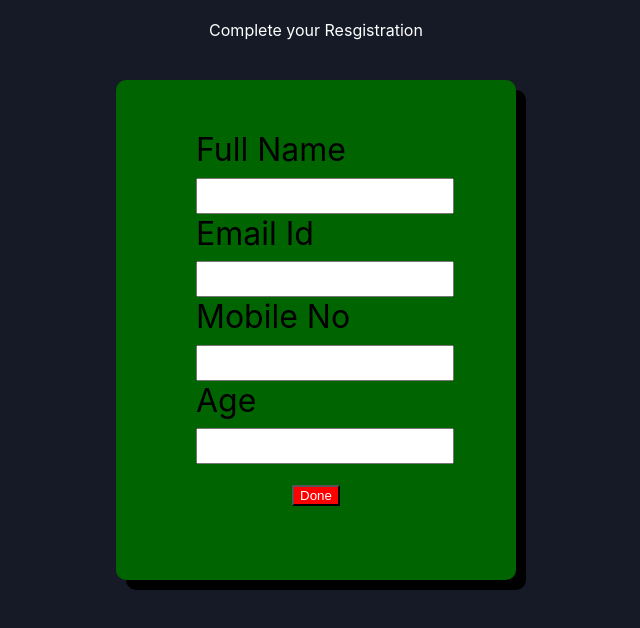
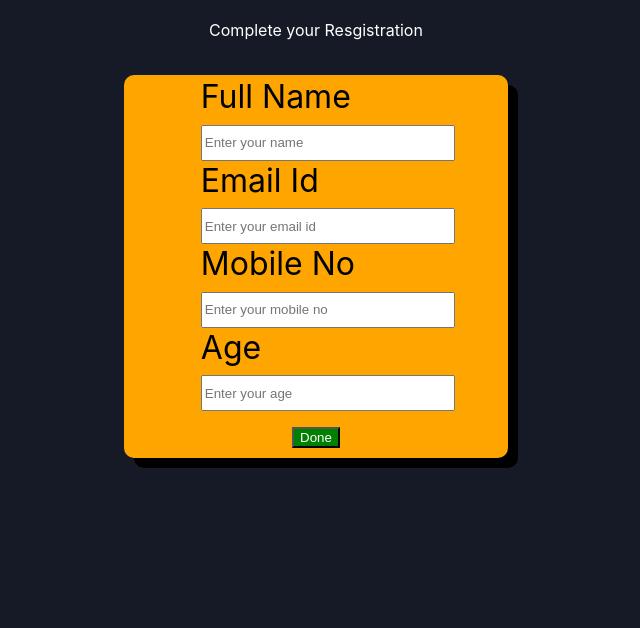
Before and after one commit to SAMIM-ANSARI02/gym, a React (Create React App) app: page /Registration in a window 1280 px wide. Shown: the top 628 px of the page, without its empty margins (324-964 px from the left). Built offline with nearby package versions, Linux system fonts and the light colour scheme.

Commit message:
improve the registration form

```diff
--- a/package.json
+++ b/package.json
@@ -10,6 +10,7 @@
     "@testing-library/jest-dom": "^5.16.5",
     "@testing-library/react": "^13.4.0",
     "@testing-library/user-event": "^13.5.0",
+    "formik": "^2.4.2",
     "react": "^18.2.0",
     "react-dom": "^18.2.0",
     "react-router-dom": "^6.14.1",
@@ -17,7 +18,8 @@
     "react-slick": "^0.29.0",
     "react-spinners": "^0.13.8",
     "slick-carousel": "^1.8.1",
-    "web-vitals": "^2.1.4"
+    "web-vitals": "^2.1.4",
+    "yup": "^1.2.0"
   },
   "scripts": {
     "start": "react-scripts start",
--- a/src/Pages/registration.js
+++ b/src/Pages/registration.js
@@ -1,58 +1,124 @@
-import React, { useEffect, useState } from 'react'
 import '../Pages/Registration.css'
 import { Link } from 'react-router-dom'
+import {useFormik} from 'formik'
+import { SignUpschema } from './schemas'
+
+
+const initialValues={
+          username:'',
+          email:'',
+          phone:'',
+          age:''
+      }
+
+
+
+
 const Registration = () => {
-    const[name,setname]=useState()
-    const[email,setemail]=useState()
-    const[phone,setphone]=useState()
+    const {values,errors,handleBlur,handleChange,handleSubmit,touched}= useFormik({
+      initialValues:initialValues,
+      validationSchema:SignUpschema,
+      onSubmit:(values,action)=>{
+
+         action.resetForm()
+      }
+    })
+
+
 
 
     const handleclick=()=>{
         alert("registration successful")
-        localStorage.setItem("name:",name)
-        localStorage.setItem("email:",email)
-        localStorage.setItem("phone:",phone)
-    }
+        localStorage.setItem("name:",values.username)
+        localStorage.setItem("email:",values.email)
+        localStorage.setItem("phone:",values.phone)
+        localStorage.setItem("phone:",values.age)
+     }
   return (
     <>
     <div style={{
         textAlign:'center',
         color:'white',
         marginTop:'20px',
+        paddingBottom:'15px',
 
     }}>Complete your Resgistration</div>
-      <form action="" style={
+      <form action="" onSubmit={handleSubmit} style={
         {
-            width:'400px',
-            height:'500px',
-            backgroundColor:'darkgreen',
+            width:'30%',
+
+            backgroundColor:'orange',
             borderRadius:'10px',
             margin:'auto',
-            marginTop:'40px',
-            boxShadow:'10px 10px black'
+            marginTop:'20px',
+            boxShadow:'10px 10px black',
+            boxSizing:'border-box'
         }
       }>
-        <div style={{marginLeft:'20%', paddingTop:'50px'}}>
+        <div style={{marginLeft:'20%', paddingTop:'2px'}}>
        <div className='input' >
         <label htmlFor="username">Full Name</label><br />
-        <input style={{width:'250px',height:'30px'}} type="text" name='username' id='username' onChange={(e)=>setname(e.target.value)} />
+        <input style={{width:'80%',height:'30px'}}
+        autoComplete='off'
+        type="text"
+        name='username'
+        id='username'
+        placeholder='Enter your name '
+        value={values.username}
+        onChange={handleChange}
+        onBlur={handleBlur}  />
+      {errors.username && touched.username ?(<p style={{color:'red',fontSize:'15px'}}>{errors.username}</p>):null}
         </div>
+
         <div className='input'>
         <label htmlFor="email">Email Id</label><br />
-        <input style={{width:'250px',height:'30px'}} type="email" name='email' id='email' onChange={(e)=>setemail(e.target.value)} />
+        <input style={{width:'80%',height:'30px'}}
+        type="email"
+        autoComplete='off'
+        name='email'
+        id='email'
+         placeholder='Enter your email id'
+         value={values.email}
+         onChange={handleChange}
+         onBlur={handleBlur}
+          />
+      {errors.email && touched.email ?(<p style={{color:'red' ,fontSize:'15px'}}>{errors.email}</p>):null}
         </div>
+
         <div  className='input'>
         <label htmlFor="username">Mobile No</label><br />
-        <input style={{width:'250px',height:'30px'}} type="text" name='phone' id='phone' onChange={(e)=>setphone(e.target.value)} />
-        </div>
+        <input style={{width:'80%',height:'30px'}}
+        type="string"
+        autoComplete='off'
+        name='phone'
+        id='phone'
+        placeholder='Enter your mobile no '
+        value={values.phone}
+        onChange={handleChange}
+        onBlur={handleBlur}
+        />
+      {errors.phone && touched.phone ?(<p style={{color:'red',fontSize:'15px'}}>{errors.phone}</p>):null}
+       </div>
+
         <div className='input'>
         <label htmlFor="age">Age</label><br />
-        <input style={{width:'250px',height:'30px'}} type="text" name='age' id='age' />
+        <input style={{width:'80%',height:'30px',}}
+        type="string"
+        autoComplete='off'
+        name='age'
+        id='age'
+        placeholder='Enter your age '
+        value={values.age}
+        onChange={handleChange}
+        onBlur={handleBlur}
+        />
+      {errors.age && touched.age ?(<p style={{color:'red',fontSize:'15px'}}>{errors.age}</p>):null}
+
         </div>
         </div>
 
-        <div style={{display:'flex', justifyContent:'center',marginTop:'20px'}} >
-           <Link to='/'><button onClick={handleclick} style={{backgroundColor:'red', color:'white', }}>Done</button></Link>
+        <div style={{display:'flex', justifyContent:'center',marginTop:'15px',paddingBottom:'10px'}} >
+          <Link to='/'><button onClick={handleclick}  style={{backgroundColor:'green', color:'white' }}>Done</button> </Link>
         </div>
 
 
--- /dev/null
+++ b/src/Pages/schemas.js
@@ -0,0 +1,9 @@
+import * as Yup from 'yup'
+ export const SignUpschema=Yup.object({
+    username:Yup.string().min(2).max(26).required('please enter your name'),
+    email:Yup.string().email().required("please enter your email"),
+    phone:Yup.string().min(10).required('please enter phone number'),
+    age:Yup.string().required('please enter age'),
+
+
+ })
```
Also changed, not shown: 1 other file (tests, documents, lock files or other folders).
